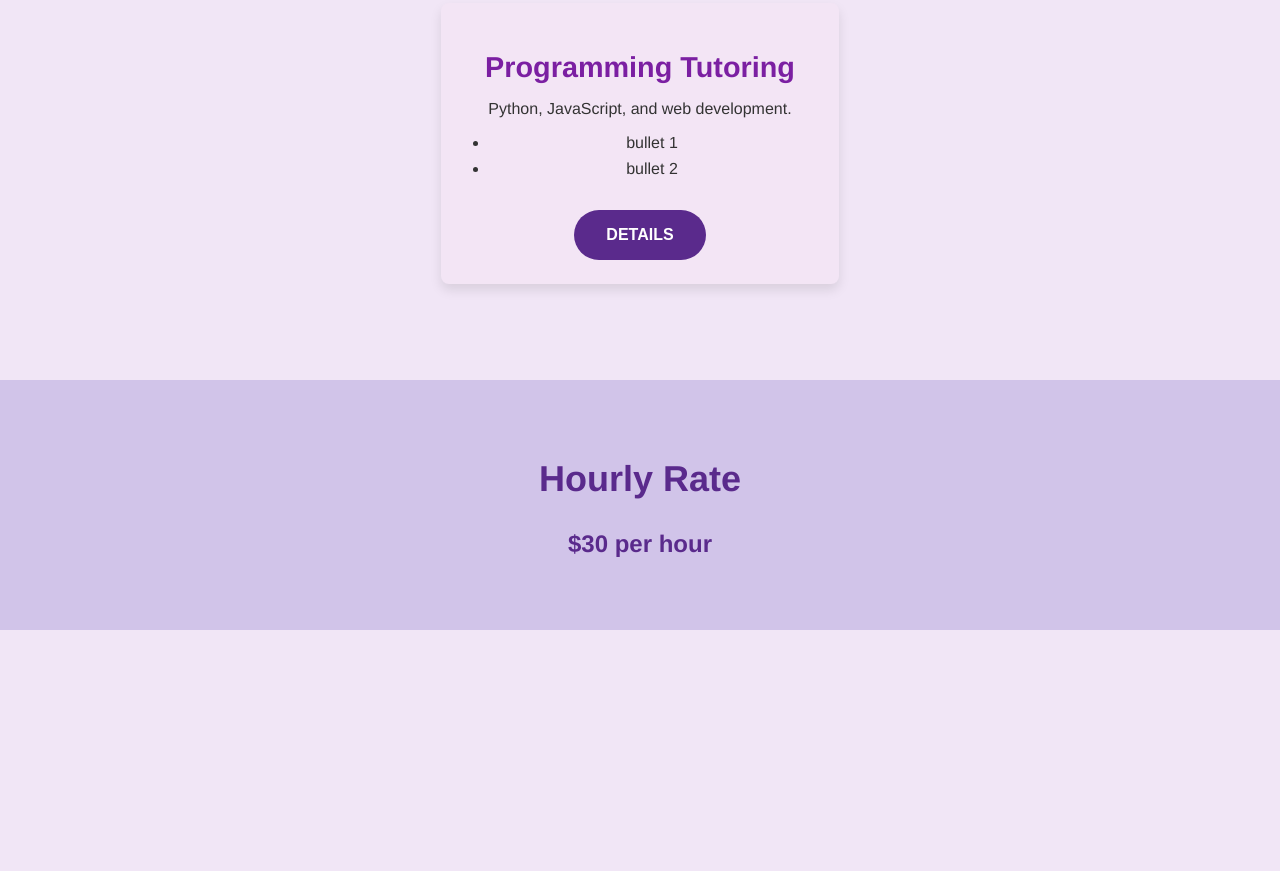
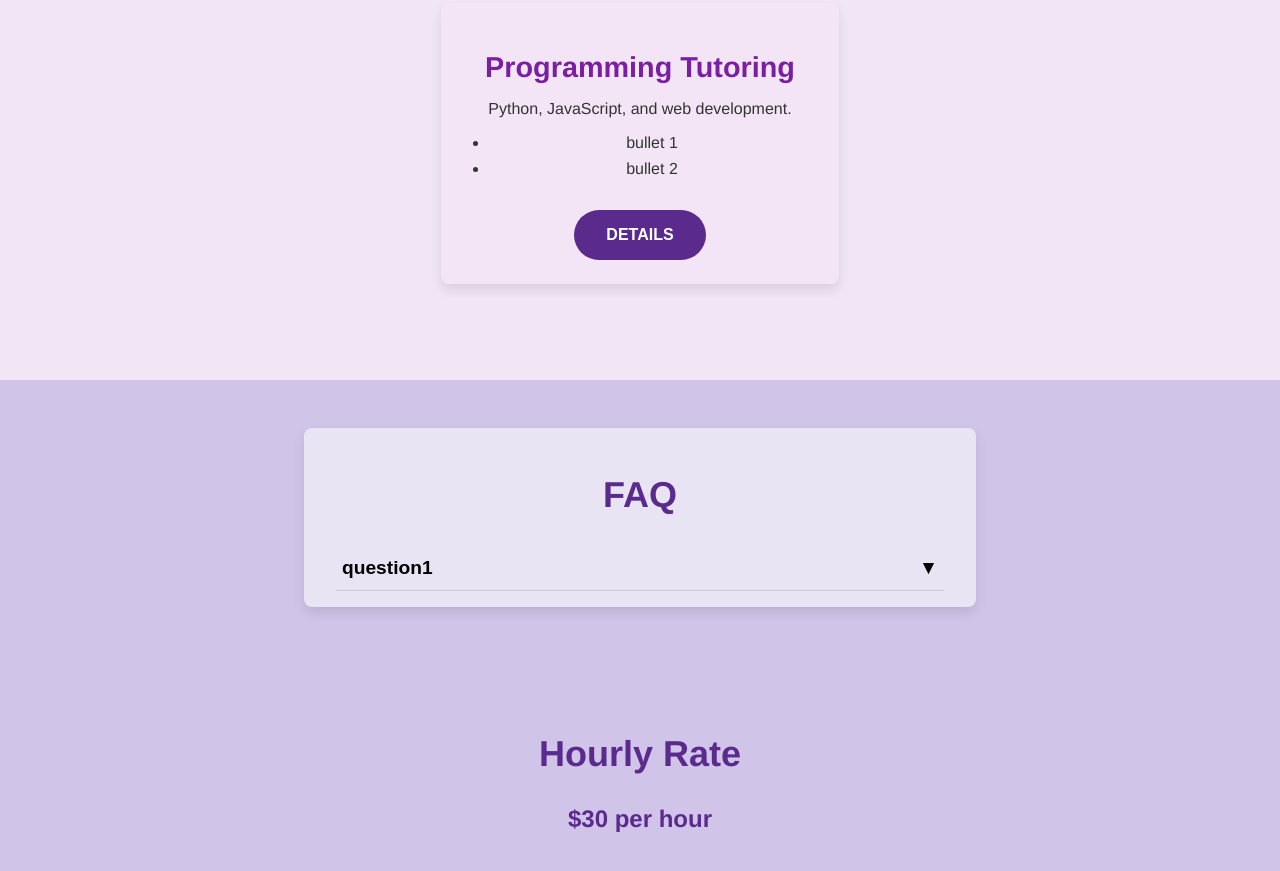
Before and after one commit to cjbell630/tutoring-site, an Astro site: page / in a window 1280 px wide. Shown: the part 897-1768 px from the top of the page. Before the commit the page ends 1527 px from the top, so only its background shows below. Built offline with nearby package versions, Linux system fonts and the light colour scheme; Astro itself is replaced by a stand-in of ours.

Commit message:
added faq section

```diff
--- /dev/null
+++ b/src/components/FAQSection.astro
@@ -0,0 +1,35 @@
+---
+import QuestionAndAnswer from "./QuestionAndAnswer.astro";
+const {faqs} = Astro.props;
+---
+
+<section class="faq">
+    <div class="faq-inside">
+        <h2>FAQ</h2>
+        {faqs.map(faq => (
+                <QuestionAndAnswer question={faq.q} answer={faq.a}/>
+        ))}
+    </div>
+</section>
+
+
+<style>
+    .faq {
+        text-align: center;
+        padding: 3rem 2rem;
+        font-size: 1.5rem;
+        display: flex;
+        justify-content: space-around;
+        font-weight: 700; /* Bold */
+        background-color: #D1C4E9; /* Soft Pastel Lavender */
+        color: #5A2A8C; /* Deep Purple */
+    }
+
+    .faq-inside {
+        width: 50%;
+        padding: 1rem 2rem;
+        background-color: #e8e4f3; /* Soft Pastel Lavender */
+        border-radius: 8px;
+        box-shadow: 0px 6px 12px rgba(0, 0, 0, 0.1);
+    }
+</style>
--- /dev/null
+++ b/src/components/QuestionAndAnswer.astro
@@ -0,0 +1,67 @@
+---
+const {question, answer} = Astro.props;
+---
+
+<div class="faq-item">
+    <button class="faq-question">
+        {question}
+        <span class="arrow">▼</span>
+    </button>
+    <div class="faq-answer">
+        {answer}
+    </div>
+</div>
+
+<style>
+    .faq-item {
+        border-bottom: 1px solid #ccc;
+        padding: 10px 0;
+    }
+
+    .faq-question {
+        width: 100%;
+        background: none;
+        border: none;
+        text-align: left;
+        font-size: 1.2rem;
+        font-weight: bold;
+        cursor: pointer;
+        display: flex;
+        justify-content: space-between;
+        align-items: center;
+    }
+
+    .faq-answer {
+        max-height: 0;
+        overflow: hidden;
+        transition: max-height 0.3s ease-out, padding 0.3s ease-out;
+    }
+
+    .faq-item.active .faq-answer {
+        max-height: 200px; /* Adjust as needed */
+        padding-top: 10px;
+    }
+
+    .arrow {
+        transition: transform 0.3s ease;
+    }
+
+    .faq-item.active .arrow {
+        transform: rotate(180deg);
+    }
+</style>
+
+<script>
+    function toggleFAQ(button) {
+        console.log("clicked")
+        const item = button.parentElement;
+        item.classList.toggle('active');
+    }
+
+    const buttons = document.querySelectorAll(".faq-question");
+    buttons.forEach(button => {
+        button.addEventListener("click", e => {
+            toggleFAQ(button);
+        });
+    });
+</script>
--- a/src/pages/index.astro
+++ b/src/pages/index.astro
@@ -3,11 +3,19 @@ import HeroSection from "../components/HeroSection.astro";
 import SubjectCard from "../components/SubjectCard.astro";
 import PricingSection from "../components/PricingSection.astro";
 import ContactButton from "../components/ContactButton.astro";
+import FAQSection from "../components/FAQSection.astro";
 
 const subjects = [
     {title: "Math Tutoring", description: "Algebra, Calculus, and more!", bullets: ["bullet 1", "bullet 2"]},
     {title: "Science Tutoring", description: "Physics, Chemistry, and Biology.", bullets: ["bullet 1", "bullet 2"]},
-    {title: "Programming Tutoring", description: "Python, JavaScript, and web development.", bullets: ["bullet 1", "bullet 2"]}
+    {
+        title: "Programming Tutoring",
+        description: "Python, JavaScript, and web development.",
+        bullets: ["bullet 1", "bullet 2"]
+    }
+];
+const faqs = [
+    {q: "question1 ", a: "answer 1"}
 ];
 
 const pricePerHour = 30; // Update as needed
@@ -20,8 +28,9 @@ const pricePerHour = 30; // Update as needed
             <SubjectCard {...subject}/>)}
 </section>
 
+<FAQSection faqs={faqs}/>
 <PricingSection price={pricePerHour}/>
-<ContactButton />
+<ContactButton/>
 
 <style>
     body {
```
